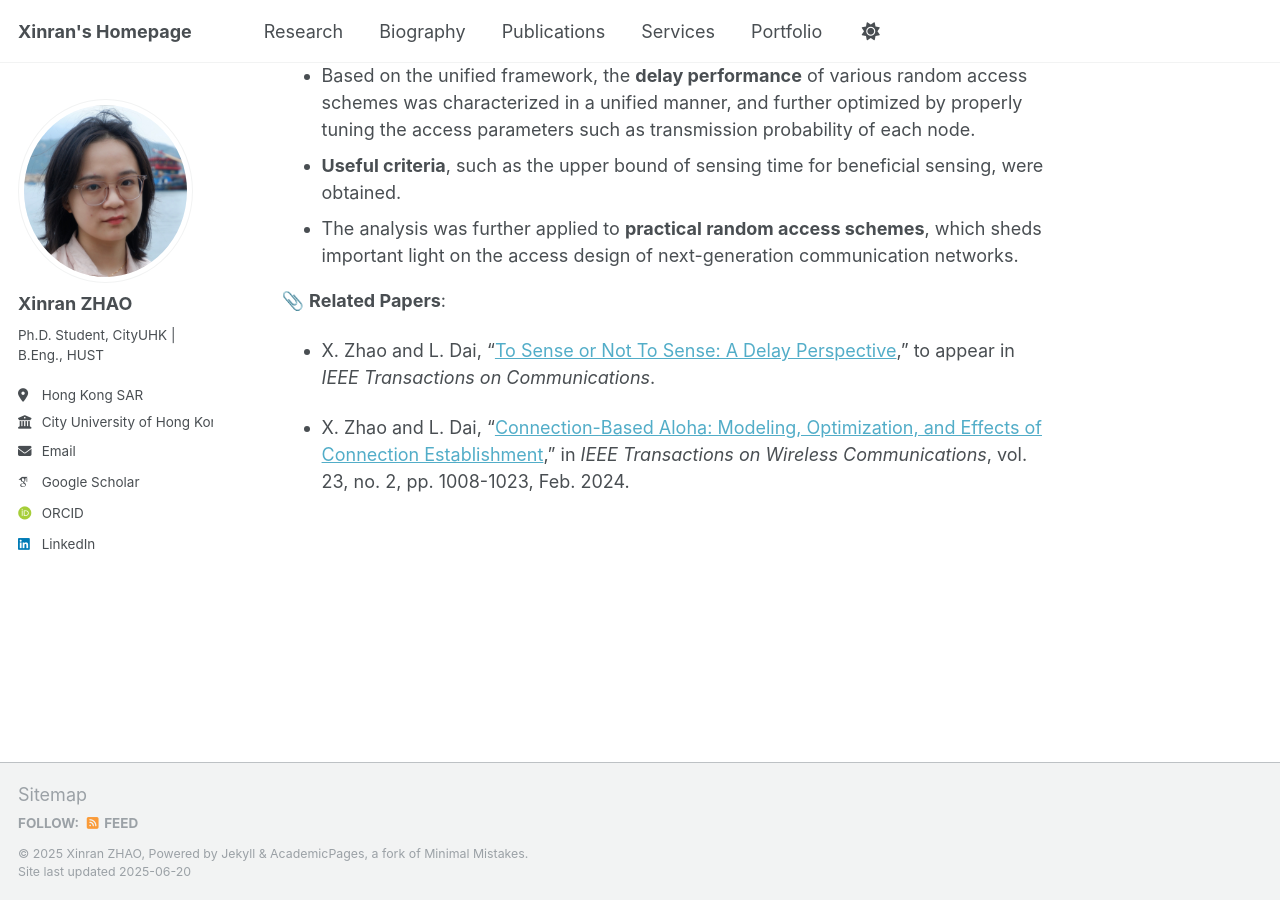
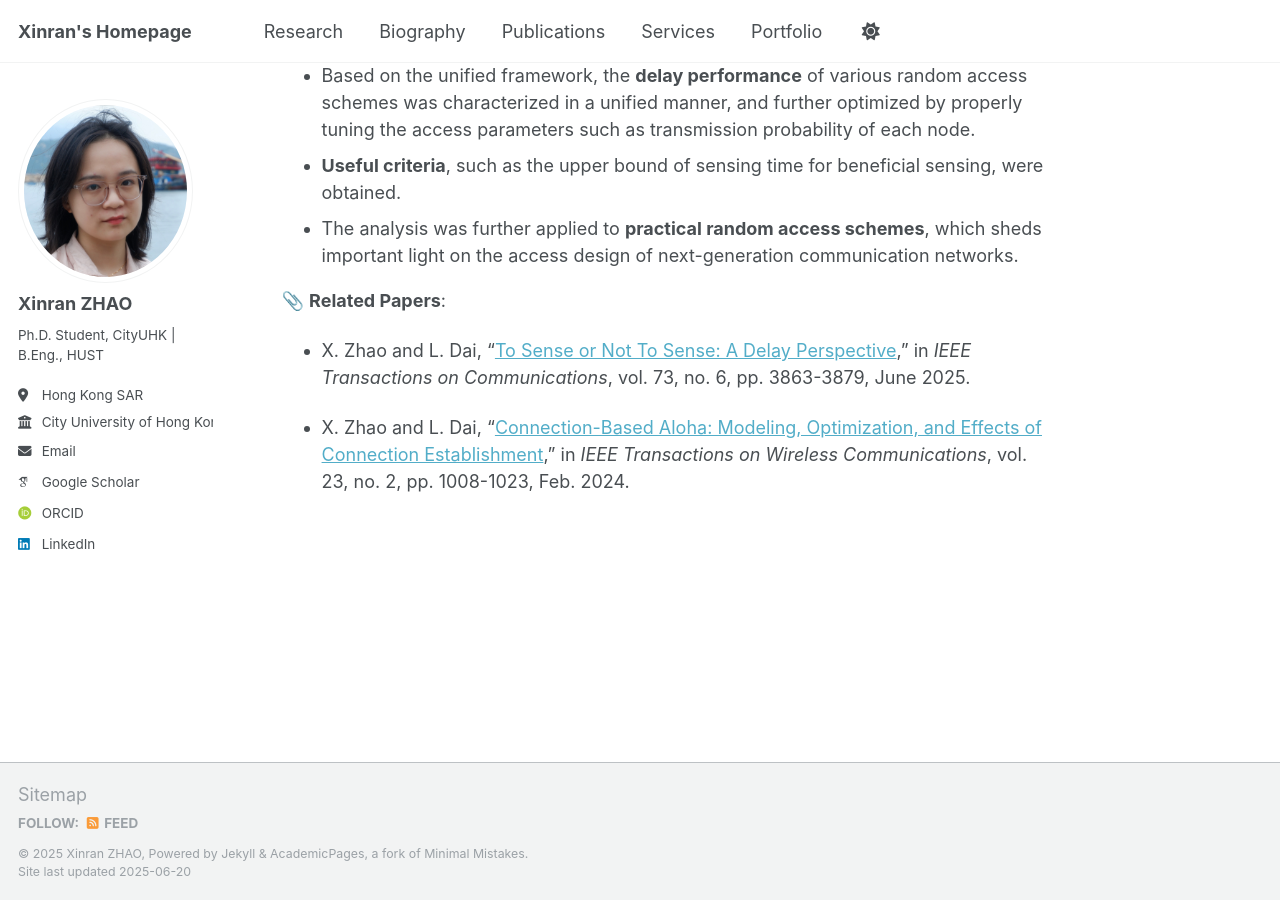
Before and after one commit to Joyxr/Joyxr.github.io, a Jekyll site: the page built from _pages/about.md, in a window 1280 px wide and 900 px high, scrolled down 1654 px. Built offline with Jekyll 4.4.1, drawn with Linux system fonts in a browser that asks for light colours; emoji names are drawn with the system emoji font; some web fonts are replaced.

Commit message:
update info about publication

```diff
--- a/_pages/about.md
+++ b/_pages/about.md
@@ -43,6 +43,6 @@ To reduce the collisions, various random access schemes have been proposed and a
 <!-- Despite plenty of variants and extensive applications, many fundamental issues of random access remain unresolved, e.g., under what conditions carrier sensing or connection establishment is beneficial to the delay performance, which is of great interest considering the growing demand for supporting low-latency services in M2M communications. The challenge originates from the lack of unified analysis of random access schemes with different design features. -->
 
 :paperclip: **Related Papers**:
-* X. Zhao and L. Dai, "[To Sense or Not To Sense: A Delay Perspective](https://ieeexplore.ieee.org/document/10750858)," to appear in *IEEE Transactions on Communications*.
+* X. Zhao and L. Dai, "[To Sense or Not To Sense: A Delay Perspective](https://ieeexplore.ieee.org/document/10750858)," in *IEEE Transactions on Communications*, vol. 73, no. 6, pp. 3863-3879, June 2025.
 
 * X. Zhao and L. Dai, "[Connection-Based Aloha: Modeling, Optimization, and Effects of Connection Establishment](https://ieeexplore.ieee.org/document/10154598)," in *IEEE Transactions on Wireless Communications*, vol. 23, no. 2, pp. 1008-1023, Feb. 2024.
```
